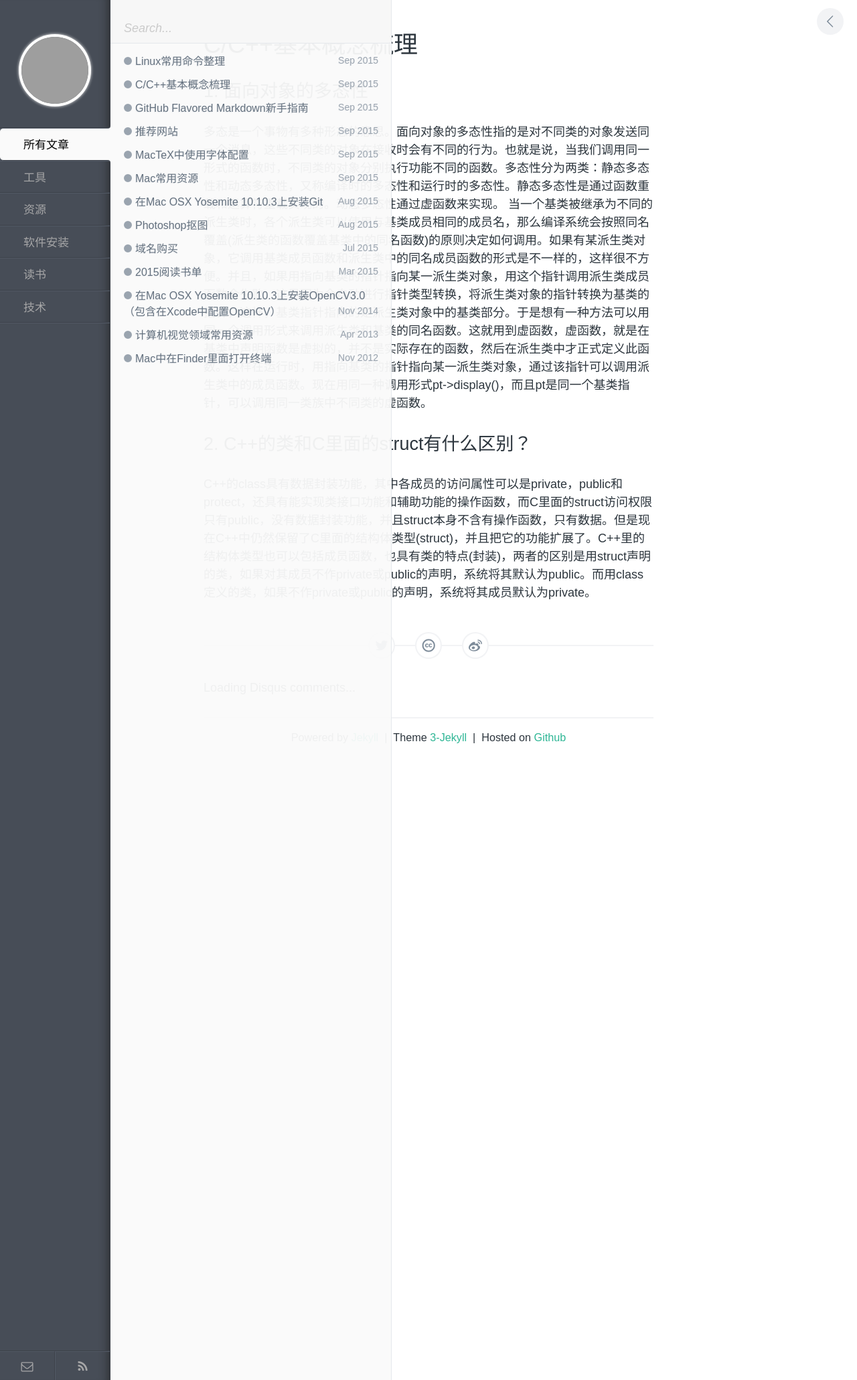
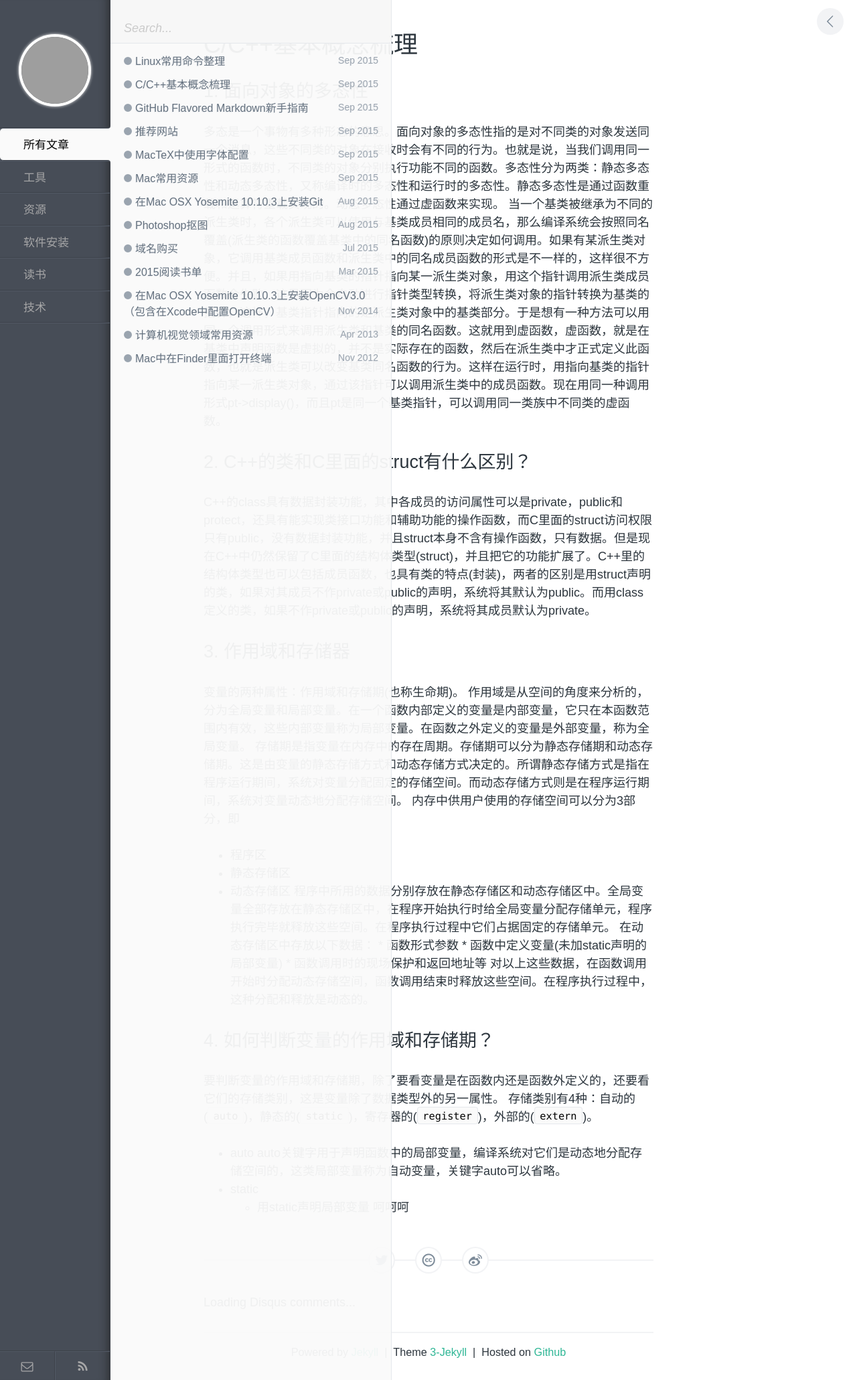
Before and after one commit to zhuyafei/zhuyafei.github.io, a Jekyll site: the page built from _posts/tech/2015-09-21-C++.md, in a window 1280 px wide. Shown: the whole page at 67% size. Built offline with Jekyll 4.4.1, drawn with Linux system fonts in a browser that asks for light colours; comment, search, counter and statistics services are not loaded; grey boxes are pictures that could not be loaded.

Commit message:
Modify 2015-09-21-C++.md

```diff
--- a/_posts/tech/2015-09-21-C++.md
+++ b/_posts/tech/2015-09-21-C++.md
@@ -6,7 +6,31 @@ category: 技术
 
 ## 1. 面向对象的多态性
 多态是一个事物有多种形态的意思。面向对象的多态性指的是对不同类的对象发送同一个消息，这些不同类的对象在接收时会有不同的行为。也就是说，当我们调用同一形式的函数时，不同类的对象分别执行功能不同的函数。多态性分为两类：静态多态性和动态多态性，又称编译时的多态性和运行时的多态性。静态多态性是通过函数重载和运算符重载实现的。动态多态性通过虚函数来实现。
-当一个基类被继承为不同的派生类时，各个派生类可以使用与基类成员相同的成员名，那么编译系统会按照同名覆盖(派生类的函数覆盖基类中的同名函数)的原则决定如何调用。如果有某派生类对象，它调用基类成员函数和派生类中的同名成员函数的形式是不一样的，这样很不方便。并且，如果用指向基类的指针指向某一派生类对象，用这个指针调用派生类成员函数会失败，这是因为会自动进行指针类型转换，将派生类对象的指针转换为基类的指针，这样，基类指针指向的是派生类对象中的基类部分。于是想有一种方法可以用同一个调用形式来调用派生类和基类的同名函数。这就用到虚函数，虚函数，就是在基类中声明函数是虚拟的，并不是实际存在的函数，然后在派生类中才正式定义此函数。这样在运行时，用指向基类的指针指向某一派生类对象，通过该指针可以调用派生类中的成员函数。现在用同一种调用形式pt->display()，而且pt是同一个基类指针，可以调用同一类族中不同类的虚函数。
+当一个基类被继承为不同的派生类时，各个派生类可以使用与基类成员相同的成员名，那么编译系统会按照同名覆盖(派生类的函数覆盖基类中的同名函数)的原则决定如何调用。如果有某派生类对象，它调用基类成员函数和派生类中的同名成员函数的形式是不一样的，这样很不方便。并且，如果用指向基类的指针指向某一派生类对象，用这个指针调用派生类成员函数会失败，这是因为会自动进行指针类型转换，将派生类对象的指针转换为基类的指针，这样，基类指针指向的是派生类对象中的基类部分。于是想有一种方法可以用同一个调用形式来调用派生类和基类的同名函数。这就用到虚函数，虚函数，就是在基类中声明函数是虚拟的，并不是实际存在的函数，然后在派生类中才正式定义此函数，也就是派生类可以改变基类同名函数的行为。这样在运行时，用指向基类的指针指向某一派生类对象，通过该指针可以调用派生类中的成员函数。现在用同一种调用形式pt->display()，而且pt是同一个基类指针，可以调用同一类族中不同类的虚函数。
 
 ## 2. C++的类和C里面的struct有什么区别？
 C++的class具有数据封装功能，其中各成员的访问属性可以是private，public和protect，还具有能实现类接口功能和辅助功能的操作函数，而C里面的struct访问权限只有public，没有数据封装功能，并且struct本身不含有操作函数，只有数据。但是现在C++中仍然保留了C里面的结构体类型(struct)，并且把它的功能扩展了。C++里的结构体类型也可以包括成员函数，也具有类的特点(封装)，两者的区别是用struct声明的类，如果对其成员不作private或public的声明，系统将其默认为public。而用class定义的类，如果不作private或public的声明，系统将其成员默认为private。
+
+## 3. 作用域和存储器
+变量的两种属性：作用域和存储期(也称生命期)。
+作用域是从空间的角度来分析的，分为全局变量和局部变量。在一个函数内部定义的变量是内部变量，它只在本函数范围内有效，这些内部变量称为局部变量。在函数之外定义的变量是外部变量，称为全局变量。
+存储期是指变量在内存中的存在周期。存储期可以分为静态存储期和动态存储期。这是由变量的静态存储方式和动态存储方式决定的。所谓静态存储方式是指在程序运行期间，系统对变量分配固定的存储空间。而动态存储方式则是在程序运行期间，系统对变量动态地分配存储空间。
+内存中供用户使用的存储空间可以分为3部分，即
+* 程序区
+* 静态存储区
+* 动态存储区
+程序中所用的数据分别存放在静态存储区和动态存储区中。全局变量全部存放在静态存储区中，在程序开始执行时给全局变量分配存储单元，程序执行完毕就释放这些空间。在程序执行过程中它们占据固定的存储单元。
+在动态存储区中存放以下数据：
+		* 函数形式参数
+		* 函数中定义变量(未加static声明的局部变量)
+		* 函数调用时的现场保护和返回地址等
+对以上这些数据，在函数调用开始时分配动态存储空间，函数调用结束时释放这些空间。在程序执行过程中，这种分配和释放是动态的。
+
+## 4. 如何判断变量的作用域和存储期？
+要判断变量的作用域和存储期，除了要看变量是在函数内还是函数外定义的，还要看它们的存储类别，这是变量除了数据类型外的另一属性。
+存储类别有4种：自动的(`auto`)，静态的(`static`)，寄存器的(`register`)，外部的(`extern`)。
+* auto
+	auto关键字用于声明函数中的局部变量，编译系统对它们是动态地分配存储空间的，这类局部变量称为自动变量，关键字auto可以省略。
+* static
+	* 用static声明局部变量
+		呵呵呵
```
